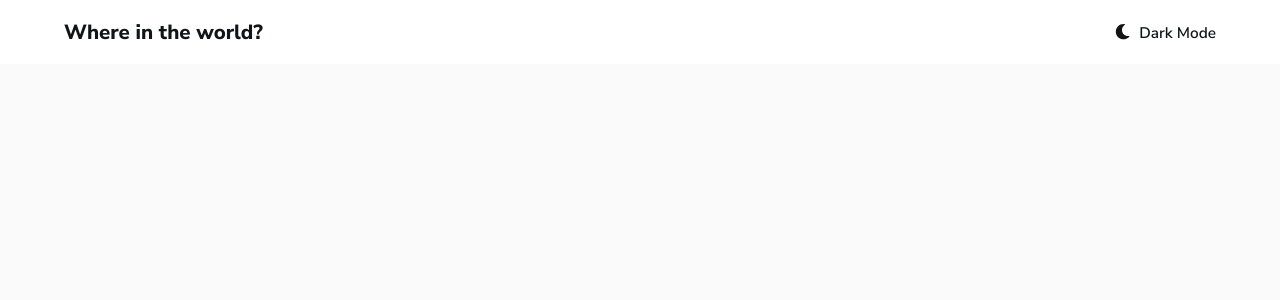
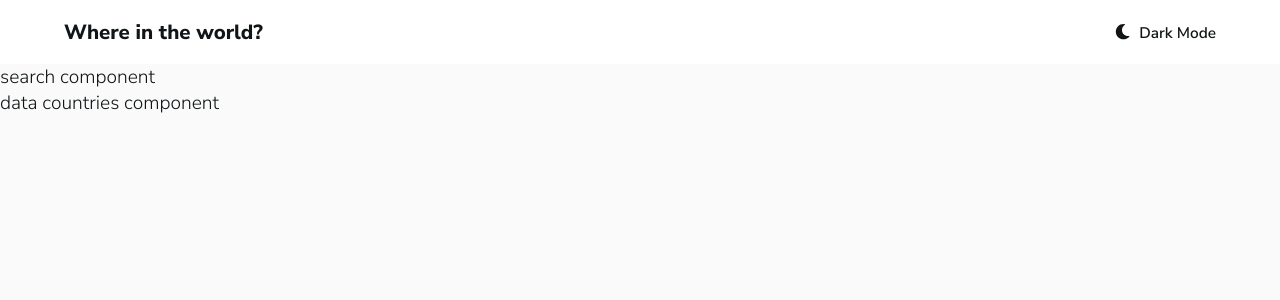
Before and after one commit to thuccv98/rest-countries, a React (Create React App) app: page / in a window 1280 px wide. Shown: the top 300 px of the page. Built offline with nearby package versions, Linux system fonts and the light colour scheme.

Commit message:
Create route for home page and countrydetails page

```diff
--- a/src/App.js
+++ b/src/App.js
@@ -1,10 +1,17 @@
-import { BrowserRouter as Router } from 'react-router-dom';
+import { BrowserRouter as Router, Route, Switch } from 'react-router-dom';
 import Layout from './components/Layout';
+import Home from './containers/Home';
+import CountryDetails from './containers/CountryDetails';
 
 function App() {
   return (
     <Router>
-      <Layout></Layout>
+      <Layout>
+        <Switch>
+          <Route exact path="/" component={Home} />
+          <Route exact path="/country/:countryId" component={CountryDetails} />
+        </Switch>
+      </Layout>
     </Router>
   );
 }
--- /dev/null
+++ b/src/containers/CountryDetails/index.js
@@ -0,0 +1,6 @@
+import './styles.scss';
+const CountryDetails = () => {
+  return <div>details</div>;
+};
+
+export default CountryDetails;
--- /dev/null
+++ b/src/containers/Home/index.js
@@ -0,0 +1,12 @@
+import './styles.scss';
+
+const Home = () => {
+  return (
+    <main className="home">
+      <div>search component</div>
+      <div>data countries component</div>
+    </main>
+  );
+};
+
+export default Home;
```
Also changed, not shown: src/containers/CountryDetails/styles.scss (added), src/containers/Home/styles.scss (added).
